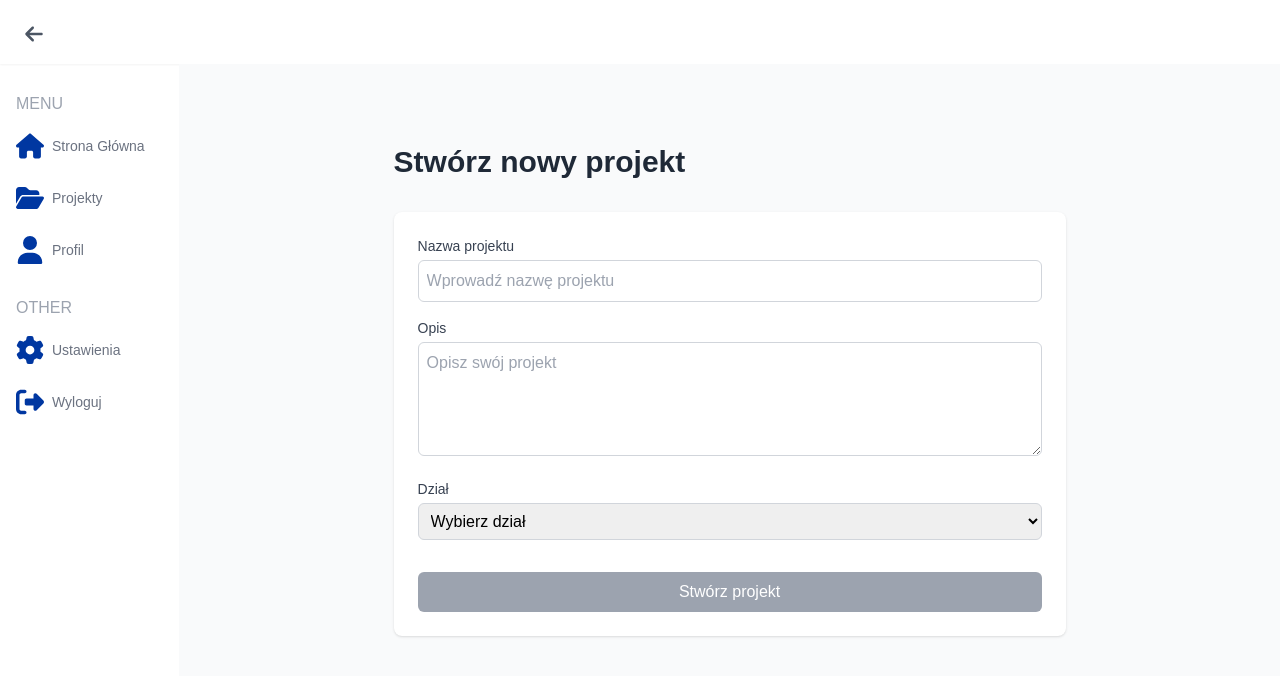
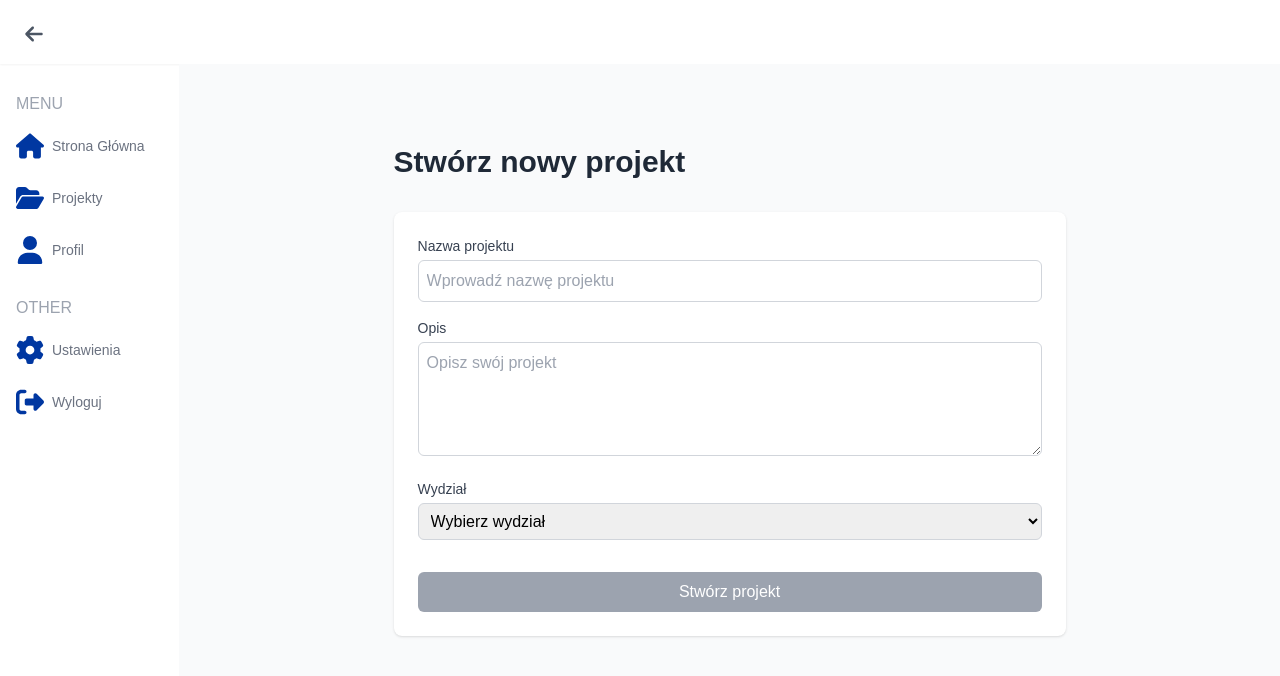
Before and after one commit to SpiceGears/spicelab, a Next.js app: page /dashboard/project/new in a window 1280 px wide. Shown: the top 676 px of the page. Built offline with nearby package versions, Linux system fonts and the light colour scheme.

Commit message:
Fixed adding projects

```diff
--- a/src/app/api/project/create/route.ts
+++ b/src/app/api/project/create/route.ts
@@ -1,36 +1,53 @@
+// src/app/api/project/create/route.ts
 export async function POST(request: Request) {
     try {
-        const backend = process.env.BACKEND|| "http://localhost:8080/";
+        const body = await request.json();
+        const atok = request.headers.get('Authorization');
+        const backend = process.env.BACKEND || "http://localhost:8080/";
 
-        const atok = request.headers.get('Authorization');
-
-        console.log('Received request:', request);
-        const body = await request.json();
-        console.log('Request body:', body);
+        // Validate request body
+        if (!body.name || !body.description) {
+            return Response.json(
+                { error: 'Missing required fields' },
+                { status: 400 }
+            );
+        }
 
         const response = await fetch(`${backend}api/project/create`, {
             method: 'POST',
             headers: {
                 'Content-Type': 'application/json',
-                'Authorization': `${atok}`,
+                'Authorization': `${atok}`
             },
-            body: JSON.stringify({ "name": body.name, "description": body.description, "department": body.department, "scopes": body.scopes })
+            body: JSON.stringify(body)
         });
-        if (response.status === 403) {
-            throw new Error('Forbidden: You do not have permission to access this resource.');
+
+        if (!response.ok) {
+            const errorData = await response.text();
+            return Response.json(
+                { error: errorData || 'Failed to create project' },
+                { status: response.status }
+            );
         }
-        console.log(response.body)
 
-        console.log('Response status:', response.status);
-        if (!response.ok) {
-            throw new Error(`Error: ${response.status}`);
+        const data = await response.text();
+
+        try {
+            // Try to parse as JSON if possible
+            const jsonData = JSON.parse(data);
+            return Response.json(jsonData);
+        } catch {
+            // If not JSON, return as text
+            return new Response(data, {
+                headers: { 'Content-Type': 'text/plain' }
+            });
         }
-        const data = await response.json();
-        console.log('Response data:', data);
-        return Response.json(data);
+
     } catch (error: any) {
-        // Handle any errors
-        console.error('Error:', error);
-        throw new Error(error);
+        console.error('Project creation error:', error);
+        return Response.json(
+            { error: 'Internal server error' },
+            { status: 500 }
+        );
     }
 }
--- a/src/app/dashboard/project/new/page.tsx
+++ b/src/app/dashboard/project/new/page.tsx
@@ -6,9 +6,13 @@ import { useRouter } from 'next/navigation';
 
 export default function CreateProject() {
     const router = useRouter();
+    const [loading, setLoading] = useState(false);
+    const [error, setError] = useState<string | null>(null);
     const [formData, setFormData] = useState({
         name: '',
         description: '',
+        startDate: '',
+        endDate: '',
         department: ''
     });
 
@@ -22,37 +26,68 @@ export default function CreateProject() {
         }));
     };
 
-  const handleSubmit = (e: React.FormEvent) => {
+    async function createProject(e: React.FormEvent) {
         e.preventDefault();
-    // Add your submit logic here
-  };
+        setLoading(true);
+        setError(null);
 
-  async function createProject() {
         try {
             const atok = localStorage.getItem('atok');
-      const { name, description, department } = formData;
+
+            if (!atok) {
+                throw new Error('Authentication token not found');
+            }
+
             const response = await fetch('/api/project/create', {
                 method: 'POST',
                 headers: {
                     'Content-Type': 'application/json',
-          'Authorization': `${atok}`
+                    'Authorization': atok
                 },
                 body: JSON.stringify({
-          "name": name,
-          "description": description,
-          "scopes": department ? [department] : []
+                    name: formData.name,
+                    description: formData.description,
+                    scopes: formData.department ? [formData.department] : []
                 })
             });
+
+            // Get response content first
+            const responseData = await response.text();
+            console.log('Raw response:', responseData);
+
             if (!response.ok) {
-        throw new Error('Failed to create project');
+                throw new Error(responseData || `HTTP error! status: ${response.status}`);
             }
 
-      const text = await response.text();
-      const data = text ? JSON.parse(text) : {};
-      router.push('/dashboard/project/' + data.id);
-    } catch (error) {
-      console.error('Create project error:', error);
-      // Handle error appropriately (e.g., show error message
+            // For empty but successful response, get ID from headers
+            const locationHeader = response.headers.get('location');
+            if (locationHeader) {
+                const projectId = locationHeader.split('/').pop();
+                router.push(`/dashboard/project/${projectId}`);
+                return;
+            }
+
+            // Try parsing response as JSON if not empty
+            if (responseData) {
+                try {
+                    const data = JSON.parse(responseData);
+                    if (data.id) {
+                        router.push(`/dashboard/project/${data.id}`);
+                        return;
+                    }
+                } catch (parseError) {
+                    console.error('Parse error:', parseError);
+                }
+            }
+
+            // Fallback to projects list if no ID found
+            router.push('/dashboard/home');
+
+        } catch (err) {
+            console.error('Project creation error:', err);
+            setError(err instanceof Error ? err.message : 'Failed to create project');
+        } finally {
+            setLoading(false);
         }
     }
 
@@ -68,7 +103,13 @@ export default function CreateProject() {
             <div className="max-w-2xl mx-auto mt-12">
                 <h1 className="text-3xl font-bold text-gray-800 mb-8">Stwórz nowy projekt</h1>
 
-        <form onSubmit={handleSubmit} className="space-y-6">
+                {error && (
+                    <div className="mb-4 p-4 bg-red-50 border border-red-200 text-red-600 rounded">
+                        {error}
+                    </div>
+                )}
+
+                <form onSubmit={createProject} className="space-y-6">
                     <div className="bg-white p-6 rounded-lg shadow">
                         <div className="space-y-4">
                             <div>
@@ -101,7 +142,7 @@ export default function CreateProject() {
 
                             <div>
                                 <label className="block text-sm font-medium text-gray-700 mb-1">
-                  Dział
+                                    Wydział
                                 </label>
                                 <select
                                     name="department"
@@ -109,27 +150,25 @@ export default function CreateProject() {
                                     onChange={handleInputChange}
                                     className="w-full p-2 border border-gray-300 rounded-md focus:ring-blue-500 focus:border-blue-500"
                                 >
-                  <option value="">Wybierz dział</option>
-                  <option value="mechanics">Mechanicy</option>
-                  <option value="programmers">Programiści</option>
-                  <option value="socialmedia">More Than Robots</option>
-                  <option value="executive">Zarządzanie</option>
-                  <option value="marketing">Marketing</option>
-                  <option value="all">Wszyscy</option>
+                                    <option value="">Wybierz wydział</option>
+                                    <option value="IT">IT</option>
+                                    <option value="HR">HR</option>
+                                    <option value="Marketing">Marketing</option>
+                                    <option value="Finance">Finanse</option>
                                 </select>
                             </div>
                         </div>
 
                         <button
                             type="submit"
-              disabled={isButtonDisabled}
-              className={`mt-8 w-full p-2 rounded-md text-white ${isButtonDisabled
+                            disabled={isButtonDisabled || loading}
+                            className={`mt-8 w-full p-2 rounded-md text-white ${
+                                isButtonDisabled || loading
                                     ? "bg-gray-400 cursor-not-allowed"
                                     : "bg-blue-600 hover:bg-blue-700"
                             }`}
-                onClick={createProject}
                         >
-              Stwórz projekt
+                            {loading ? "Tworzenie..." : "Stwórz projekt"}
                         </button>
                     </div>
                 </form>
```
Lines whose indentation alone changed are shown as unchanged.
